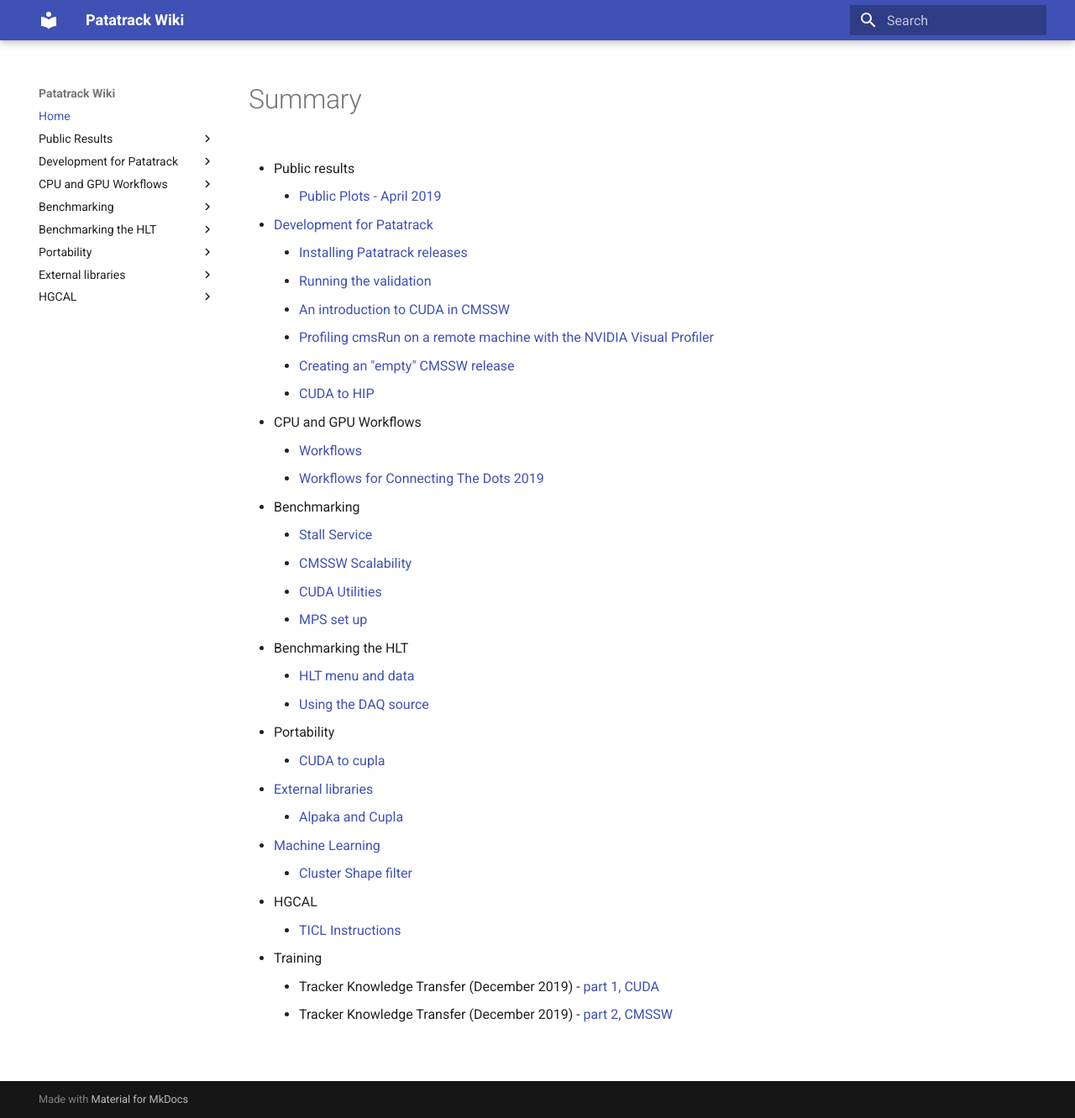
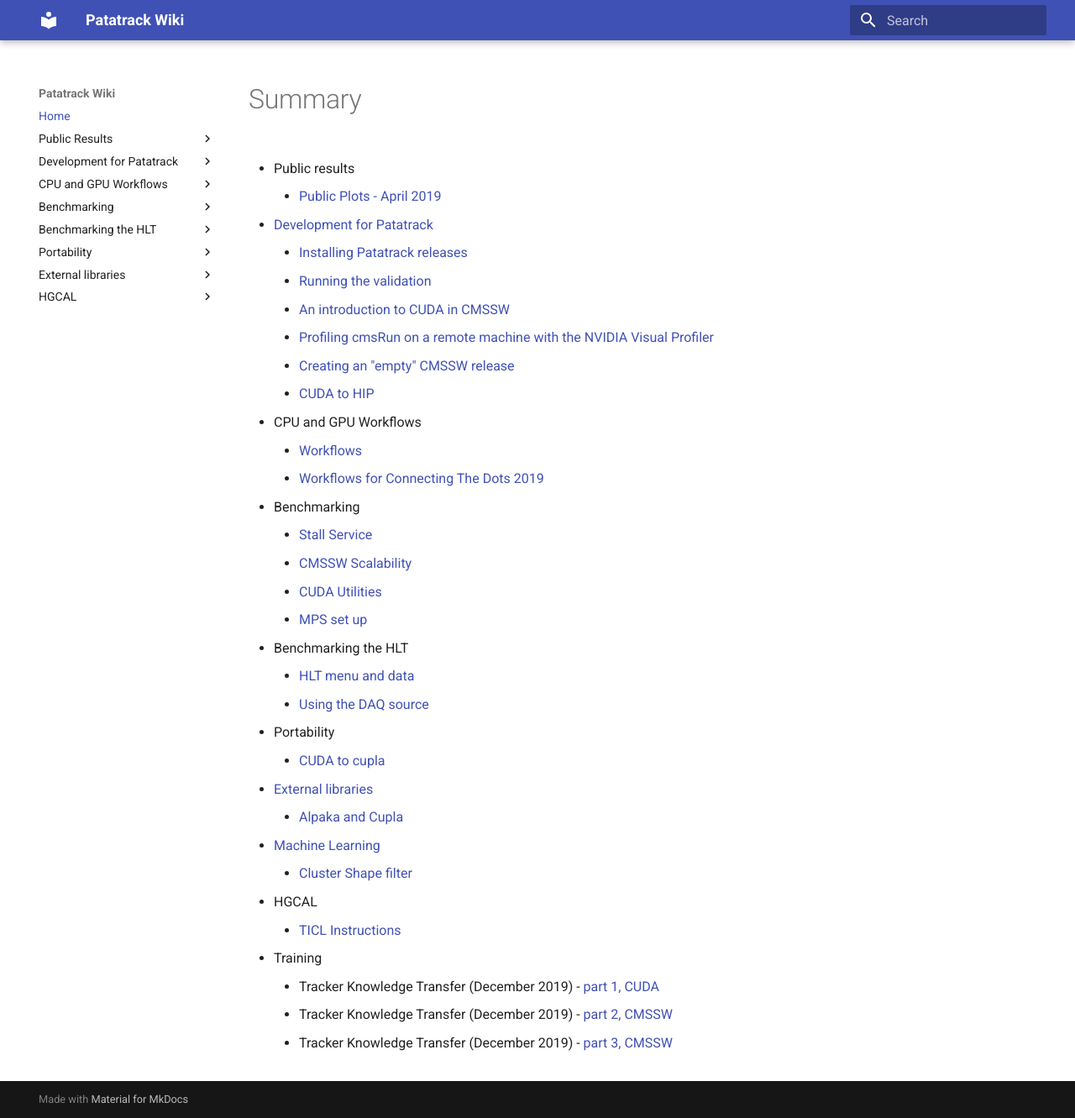
Before and after one commit to cms-patatrack/patatrack-website, an MkDocs documentation site: the page built from wiki/index.md, in a window 1280 px wide and 1331 px high. Shown: the whole window at 84% size. Built offline with MkDocs 1.6.1 and Material for MkDocs 9.7.7, drawn with Linux system fonts in a browser that asks for light colours.

Commit message:
Update index.md

```diff
--- a/wiki/index.md
+++ b/wiki/index.md
@@ -40,3 +40,4 @@
 * Training
     * Tracker Knowledge Transfer (December 2019) - [part 1, CUDA](cuda_training_dpg_12_2019.md)
     * Tracker Knowledge Transfer (December 2019) - [part 2, CMSSW](cuda_training_dpg_12_2019_part2.md)
+    * Tracker Knowledge Transfer (December 2019) - [part 3, CMSSW](cuda_training_dpg_12_2019_part3.md)
```
